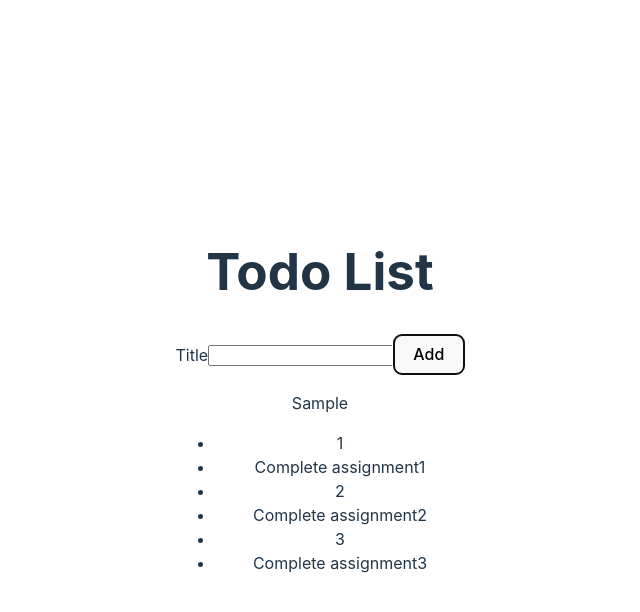
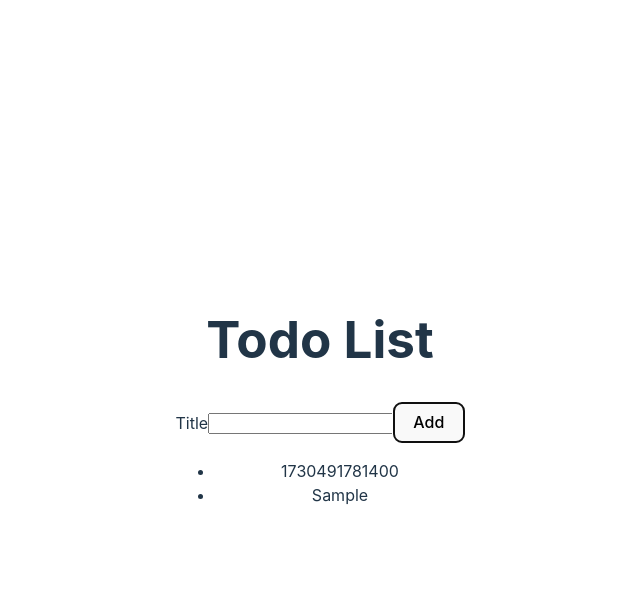
Before and after one commit to SaeedMohammadUsman/react-todo, a React (Vite) app: page / in a window 1280 px wide. Both pictures are taken after typing "Sample" into the empty fields and a click on the button "Add". Shown: the top 612 px of the page, without its empty margins (320-960 px from the left). Built offline with nearby package versions, Linux system fonts and the light colour scheme.

Commit message:
Updated lesson_4_4 for submission

```diff
--- a/src/AddTodoForm.jsx
+++ b/src/AddTodoForm.jsx
@@ -1,21 +1,35 @@
-function AddTodoForm(props){
-    function handleAddTodo (event){
+import { useState } from "react";
+
+function AddTodoForm({onAddTodo}) {
+const [todoTitle,setTodoTitle]=useState();
+
+    function handleTitleChange(event) {
+        const newTodoTitle = event.target.value;
+        setTodoTitle(newTodoTitle);
+
+    }
+  function handleAddTodo(event) {
     event.preventDefault();
-        const todoTitle = event.target.elements.title.value;
-       props.onAddTodo(todoTitle);
+    // const todoTitle = event.target.elements.title.value;
+
+    // onAddTodo(todoTitle);
+    onAddTodo({title:todoTitle, id:Date.now()});
 
     console.log(todoTitle);
-        event.target.reset();
+    // event.target.reset();
+    setTodoTitle('');
+
   }
   return (
     <div>
+
       <form onSubmit={handleAddTodo} action="">
-                <label htmlFor="todoTitle" >  Title</label>
-                <input name="title" type="text" id="todoTitle" />
+        <label htmlFor="todoTitle"> Title</label>
+        <input value={todoTitle} onChange={handleTitleChange} name="title" type="text" id="todoTitle" />
         <button>Add</button>
       </form>
     </div>
-    )
+  );
 }
 
 export default AddTodoForm;
--- a/src/App.jsx
+++ b/src/App.jsx
@@ -6,15 +6,19 @@ import TodoList from "./TodoList" ;
 import AddTodoForm from "./AddTodoForm";
 
 function App() {
-const [newTodo, setNewTodo] = useState();
+// const [newTodo, setNewTodo] = useState();
+const [todoList,setTodoList]= useState([]);
+  function addTodo(newTodo){
+    setTodoList(prevTodoList => [...prevTodoList, newTodo]);
 
+  }
   return (
     <>
       <h1>Todo List</h1>
-      <AddTodoForm onAddTodo={setNewTodo} />
-      <p>{newTodo}</p>
+      <AddTodoForm onAddTodo={addTodo} />
+      {/* <p>{newTodo}</p> */}
 
-      <TodoList/>
+      <TodoList todoList={todoList} />
     </>
   );
 }
--- a/src/TodoList.jsx
+++ b/src/TodoList.jsx
@@ -14,7 +14,7 @@ const todoList = [
   },
 ];
 
-function TodoList() {
+function TodoList({todoList}) {
   return (
 
      <ul>
--- a/src/TodoListItem.jsx
+++ b/src/TodoListItem.jsx
@@ -1,5 +1,5 @@
-function TodoListItem(props) {
-       const{todo}= props;
+function TodoListItem({todo}) {
+//        const{todo}= props;
         return (
         <div>
 
```
Lines whose indentation alone changed are shown as unchanged.
